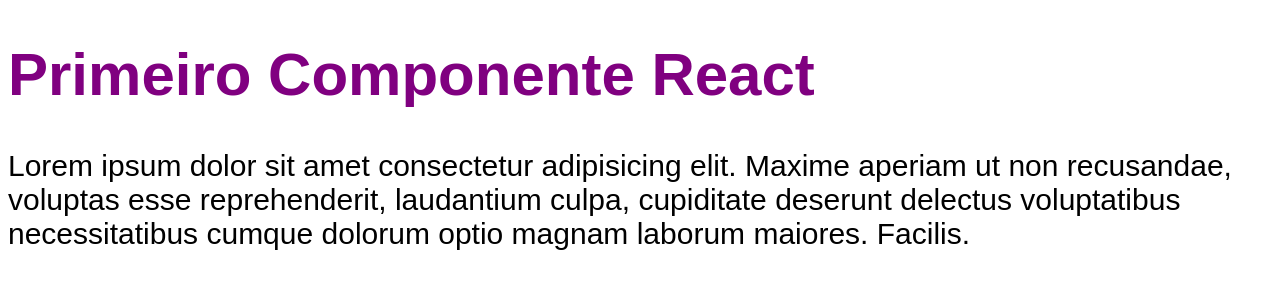
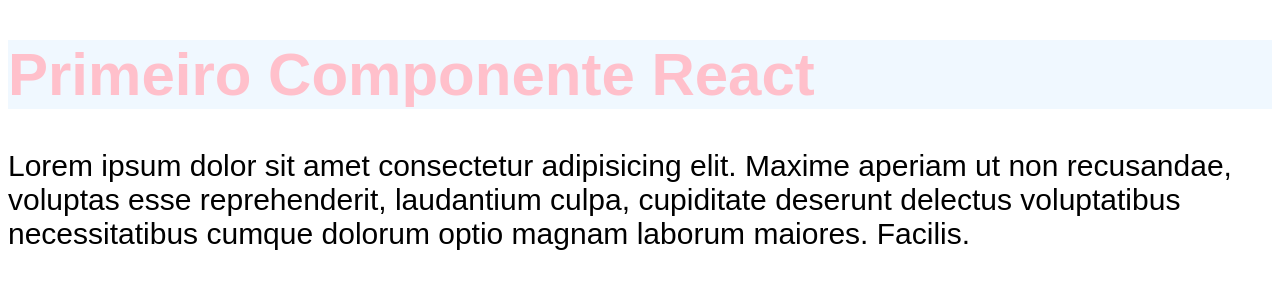
Before and after one commit to ItamiSekai/chronos-pjt, a React (Vite) app: page / in a window 1280 px wide. Shown: the top 300 px of the page. Built offline with nearby package versions, Linux system fonts and the light colour scheme.

Commit message:
CSS Module

```diff
--- a/src/App.tsx
+++ b/src/App.tsx
@@ -1,10 +1,12 @@
+import { Heading } from './components/Heading';
+
 import './styles/global.css';
 import './styles/theme.css';
 
 export function App() {
   return (
     <>
-      <h1>Primeiro Componente React</h1>
+      <Heading />
       <p>
         Lorem ipsum dolor sit amet consectetur adipisicing elit. Maxime aperiam
         ut non recusandae, voluptas esse reprehenderit, laudantium culpa,
--- /dev/null
+++ b/src/components/Heading.module.css
@@ -0,0 +1,4 @@
+.heading {
+  background-color: aliceblue;
+  color: pink;
+}
--- /dev/null
+++ b/src/components/Heading.tsx
@@ -0,0 +1,5 @@
+import styles from './Heading.module.css';
+
+export function Heading() {
+  return <h1 className={styles.heading}>Primeiro Componente React</h1>;
+}
```
